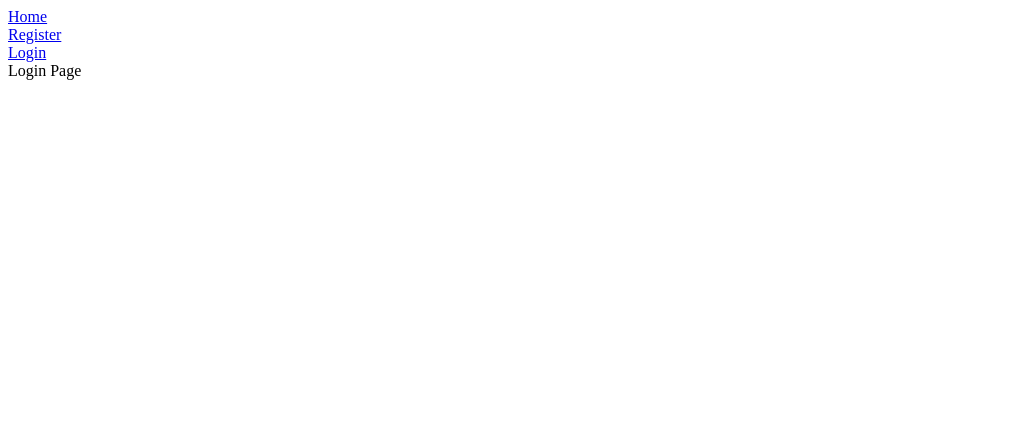
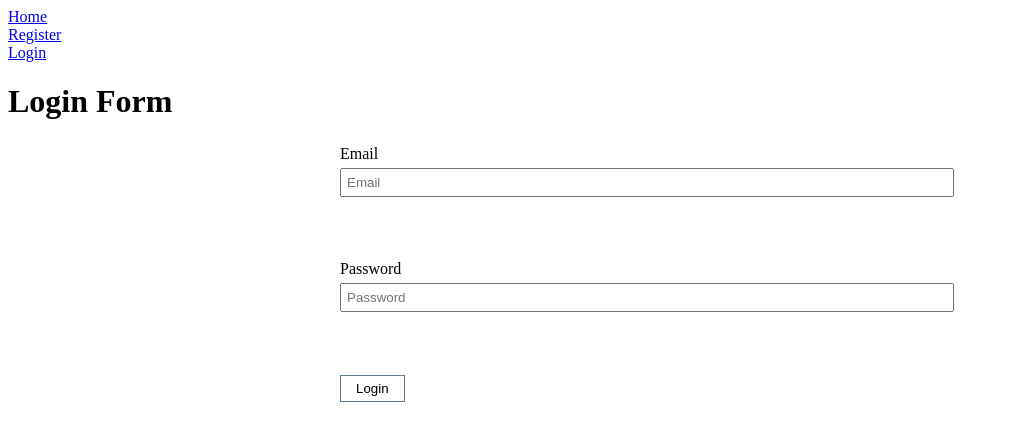
Before and after one commit to Steve-Reid/Typescript-React-Apollo-Boilerplate, a React (Create React App) app: page /login in a window 1280 px wide. Shown: the top 434 px of the page, without its empty margins (0-1009 px from the left). Built offline with nearby package versions, Linux system fonts and the light colour scheme.

Commit message:
set up register and login pages

```diff
--- a/src/generated/graphql.tsx
+++ b/src/generated/graphql.tsx
@@ -52,12 +52,34 @@ export type User = {
   id: Scalars['Int'],
   email: Scalars['String'],
 };
+export type ByeQueryVariables = {};
+
+
+export type ByeQuery = (
+  { __typename?: 'Query' }
+  & Pick<Query, 'bye'>
+);
+
 export type HelloQueryVariables = {};
 
 
 export type HelloQuery = (
   { __typename?: 'Query' }
   & Pick<Query, 'hello'>
+);
+
+export type LoginMutationVariables = {
+  email: Scalars['String'],
+  password: Scalars['String']
+};
+
+
+export type LoginMutation = (
+  { __typename?: 'Mutation' }
+  & { login: (
+    { __typename?: 'LoginResponse' }
+    & Pick<LoginResponse, 'accessToken'>
+  ) }
 );
 
 export type RegisterMutationVariables = {
@@ -82,6 +104,21 @@ export type UsersQuery = (
   )> }
 );
 
+export const ByeDocument = gql`
+    query Bye {
+  bye
+}
+    `;
+
+    export function useByeQuery(baseOptions?: ApolloReactHooks.QueryHookOptions<ByeQuery, ByeQueryVariables>) {
+      return ApolloReactHooks.useQuery<ByeQuery, ByeQueryVariables>(ByeDocument, baseOptions);
+    }
+      export function useByeLazyQuery(baseOptions?: ApolloReactHooks.LazyQueryHookOptions<ByeQuery, ByeQueryVariables>) {
+        return ApolloReactHooks.useLazyQuery<ByeQuery, ByeQueryVariables>(ByeDocument, baseOptions);
+      }
+
+export type ByeQueryHookResult = ReturnType<typeof useByeQuery>;
+export type ByeQueryResult = ApolloReactCommon.QueryResult<ByeQuery, ByeQueryVariables>;
 export const HelloDocument = gql`
     query Hello {
   hello
@@ -97,6 +134,21 @@ export const HelloDocument = gql`
 
 export type HelloQueryHookResult = ReturnType<typeof useHelloQuery>;
 export type HelloQueryResult = ApolloReactCommon.QueryResult<HelloQuery, HelloQueryVariables>;
+export const LoginDocument = gql`
+    mutation Login($email: String!, $password: String!) {
+  login(email: $email, password: $password) {
+    accessToken
+  }
+}
+    `;
+export type LoginMutationFn = ApolloReactCommon.MutationFunction<LoginMutation, LoginMutationVariables>;
+
+    export function useLoginMutation(baseOptions?: ApolloReactHooks.MutationHookOptions<LoginMutation, LoginMutationVariables>) {
+      return ApolloReactHooks.useMutation<LoginMutation, LoginMutationVariables>(LoginDocument, baseOptions);
+    }
+export type LoginMutationHookResult = ReturnType<typeof useLoginMutation>;
+export type LoginMutationResult = ApolloReactCommon.MutationResult<LoginMutation>;
+export type LoginMutationOptions = ApolloReactCommon.BaseMutationOptions<LoginMutation, LoginMutationVariables>;
 export const RegisterDocument = gql`
     mutation Register($email: String!, $password: String!) {
   register(email: $email, password: $password)
--- /dev/null
+++ b/src/graphql/bye.graphql
@@ -0,0 +1,3 @@
+query Bye {
+  bye
+}
--- /dev/null
+++ b/src/graphql/login.graphql
@@ -0,0 +1,5 @@
+mutation Login($email: String!, $password: String!) {
+  login(email: $email, password: $password) {
+    accessToken
+  }
+}
--- a/src/index.tsx
+++ b/src/index.tsx
@@ -8,7 +8,8 @@ import { Routes } from './Routes';
 import * as serviceWorker from './serviceWorker';
 
 const client = new ApolloClient({
-  uri: 'http://localhost:4000/graphql'
+  uri: 'http://localhost:4000/graphql',
+  credentials: 'include'
 });
 
 ReactDOM.render(
--- a/src/pages/HomePage.tsx
+++ b/src/pages/HomePage.tsx
@@ -1,10 +1,8 @@
 import * as React from 'react';
-import { useUsersQuery } from '../generated/graphql';
 
 interface HomePageProps {}
 
 export const HomePage: React.FC<HomePageProps> = () => {
-  const {} = useUsersQuery({ fetchPolicy: 'network-only' });
   return (
     <div>
       <h3>Home Page</h3>
--- a/src/pages/Login.tsx
+++ b/src/pages/Login.tsx
@@ -1,11 +1,95 @@
 import * as React from 'react';
+import { Formik, Field } from 'formik';
+import { InputField } from '../components/fields/InputField';
+import { RouteComponentProps } from 'react-router-dom';
+import { validationSchema } from '../utils/validationSchema';
+import Error from '../utils/Error';
+import { useLoginMutation } from '../generated/graphql';
 
 interface LoginProps {}
 
-export const Login: React.FC<LoginProps> = () => {
+export const Login: React.FC<LoginProps & RouteComponentProps> = ({
+  history
+}) => {
+  const [login] = useLoginMutation();
   return (
     <div>
-      <div>Login Page</div>
+      <div>
+        <h1>Login Form</h1>
+      </div>
+      <Formik
+        initialValues={{
+          email: '',
+          password: ''
+        }}
+        validationSchema={validationSchema}
+        onSubmit={async ({ email, password }, { setSubmitting, resetForm }) => {
+          setSubmitting(true);
+
+          const response = await login({
+            variables: {
+              email,
+              password
+            }
+          });
+
+          console.log('TCL: response: ', response);
+          resetForm();
+          setSubmitting(false);
+          history.push('/');
+        }}
+      >
+        {({
+          errors,
+          touched,
+          handleSubmit,
+          isSubmitting,
+          handleChange,
+          handleBlur
+        }) => (
+          <form className="form" onSubmit={handleSubmit}>
+            {/* <Field
+              name="firstName"
+              placeholder="First Name"
+              component={InputField}
+            />
+            <Field
+              name="lastName"
+              placeholder="Last Name"
+              component={InputField}
+            /> */}
+            <Field
+              name="email"
+              id="email"
+              placeholder="Email"
+              onChange={handleChange}
+              onBlur={handleBlur}
+              component={InputField}
+              type="email"
+              className={touched.email && errors.email ? 'has-error' : null}
+            />
+            <Error touched={touched.email} message={errors.email} />
+            <Field
+              name="password"
+              id="password"
+              placeholder="Password"
+              onChange={handleChange}
+              onBlur={handleBlur}
+              component={InputField}
+              type="password"
+              className={
+                touched.password && errors.password ? 'has-error' : null
+              }
+            />
+            <Error touched={touched.password} message={errors.password} />
+            <div className="input-row">
+              <button type="submit" disabled={isSubmitting}>
+                Login
+              </button>
+            </div>
+          </form>
+        )}
+      </Formik>
     </div>
   );
 };
--- a/src/pages/Register.tsx
+++ b/src/pages/Register.tsx
@@ -85,7 +85,7 @@ export const Register: React.FC<RegisterProps & RouteComponentProps> = ({
             <Error touched={touched.password} message={errors.password} />
             <div className="input-row">
               <button type="submit" disabled={isSubmitting}>
-                Submit
+                Register
               </button>
             </div>
           </form>
```
